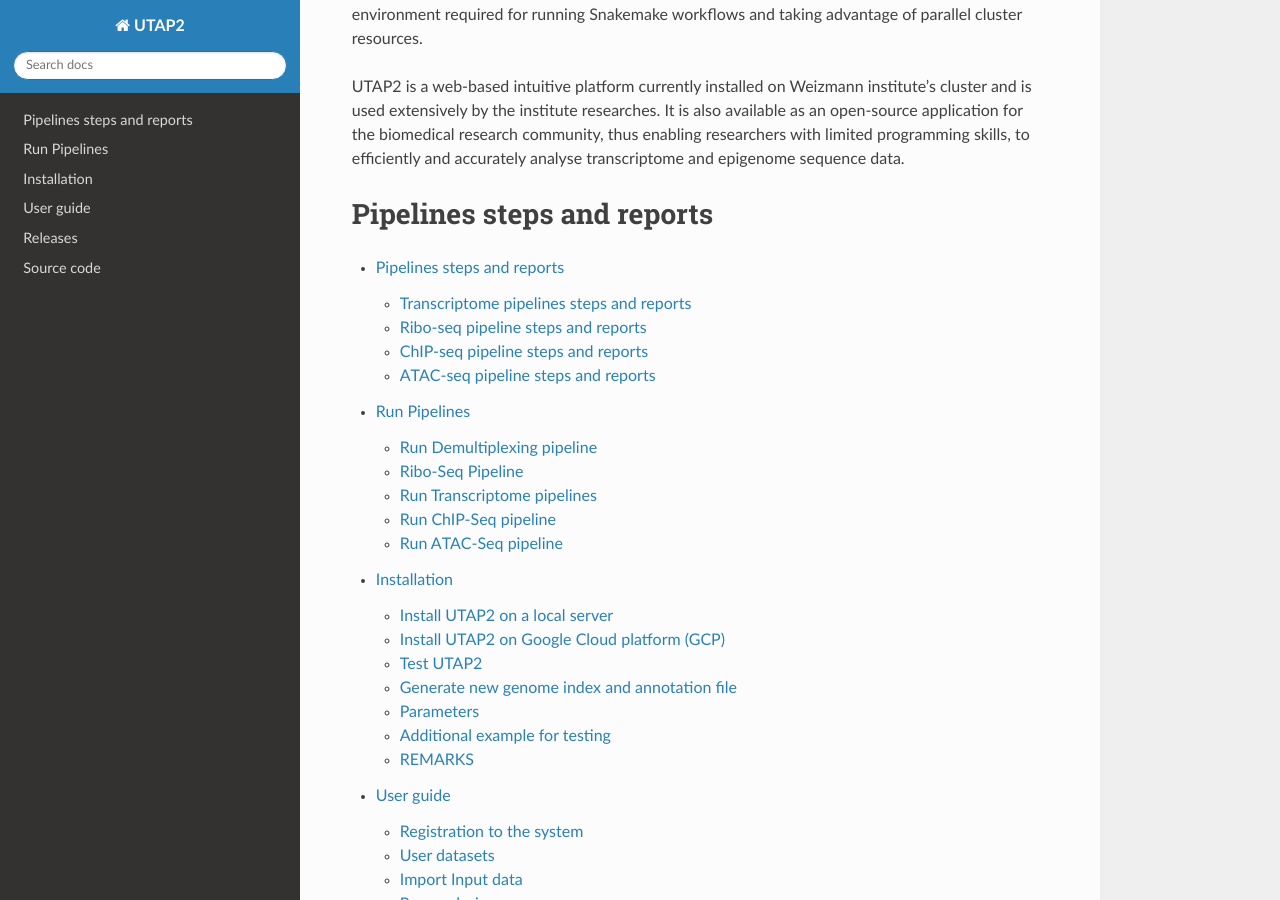
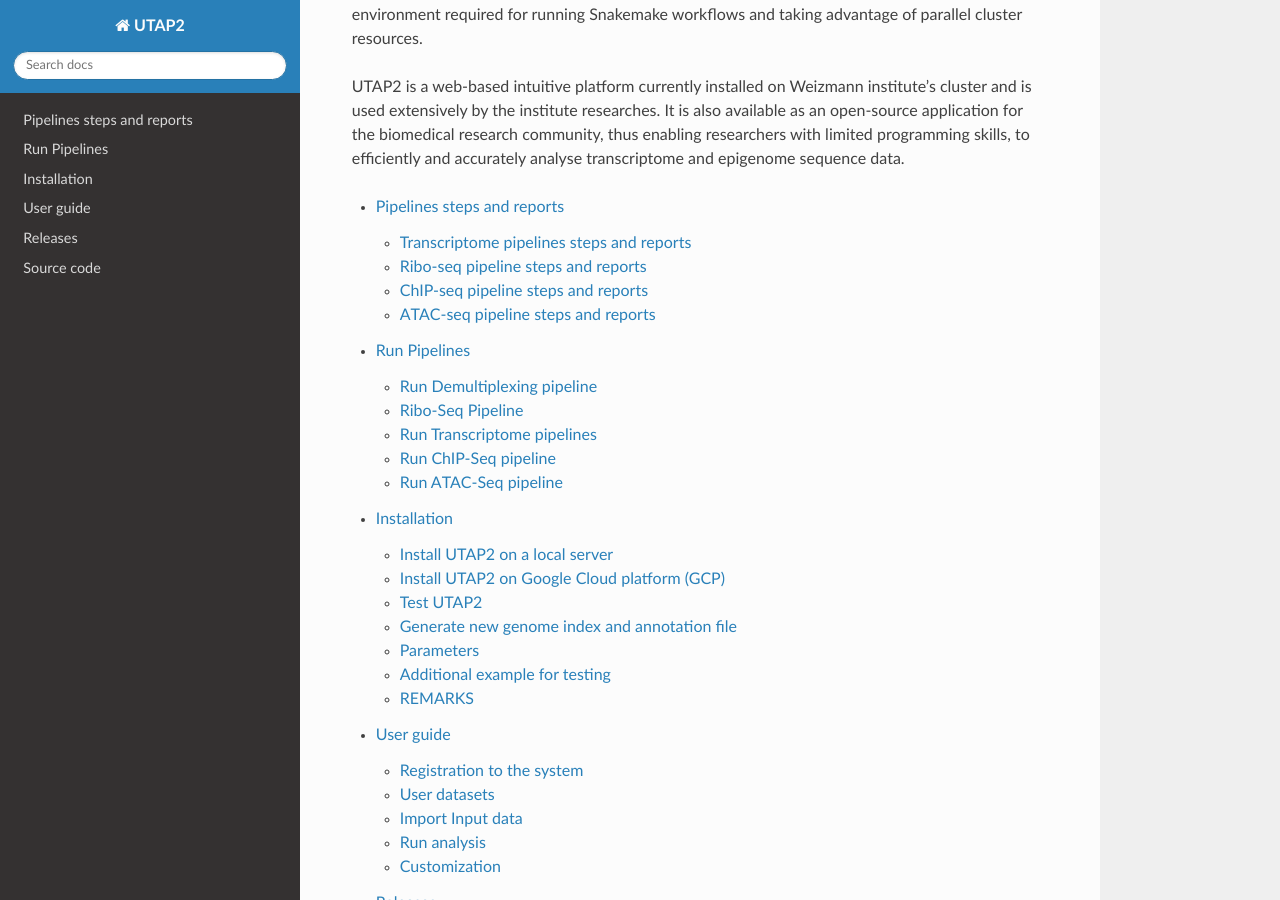
Before and after one commit to utap2/utap2, a Sphinx documentation site: the page built from docs/index.rst, in a window 1280 px wide and 900 px high, scrolled down 602 px. Built offline with Sphinx 7.4.7 and the Read the Docs theme 3.1.0, drawn with Linux system fonts in a browser that asks for light colours; pages that are not in the unit, such as notebooks, are missing from menus.

Commit message:
Update index.rst

```diff
--- a/docs/index.rst
+++ b/docs/index.rst
@@ -11,9 +11,6 @@
 
 UTAP2 is a web-based intuitive platform currently installed on Weizmann institute’s cluster and is used extensively by the institute researches. It is also available as an open-source application for the biomedical research community, thus enabling researchers with limited programming skills, to efficiently and accurately analyse transcriptome and epigenome sequence data.
 
-
-Pipelines steps and reports
-=============
 
 .. toctree::
     :maxdepth: 2
```
